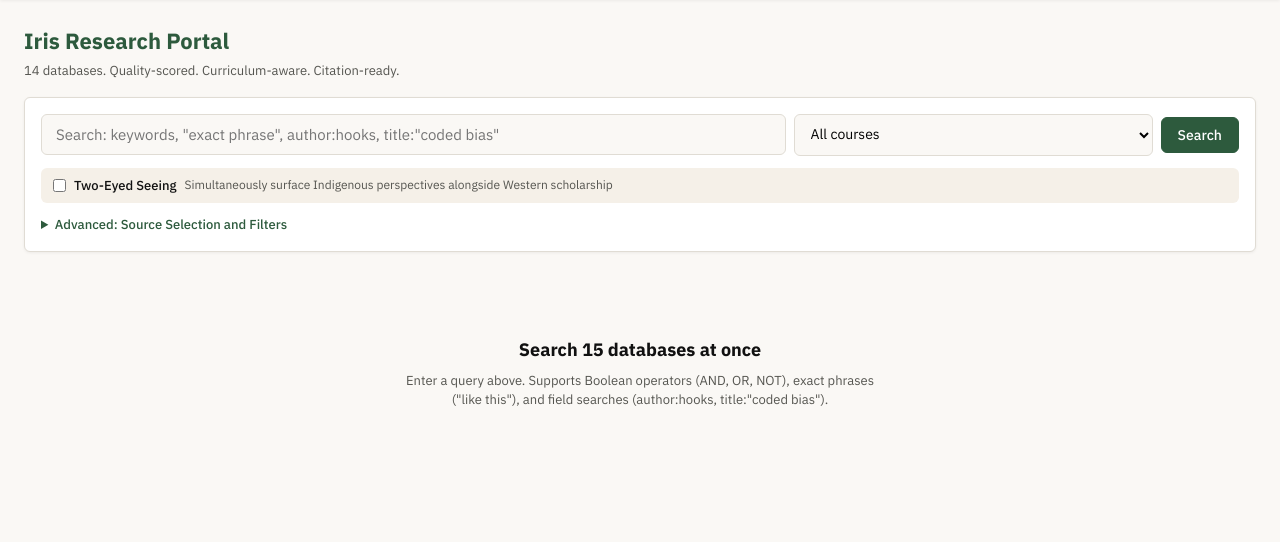
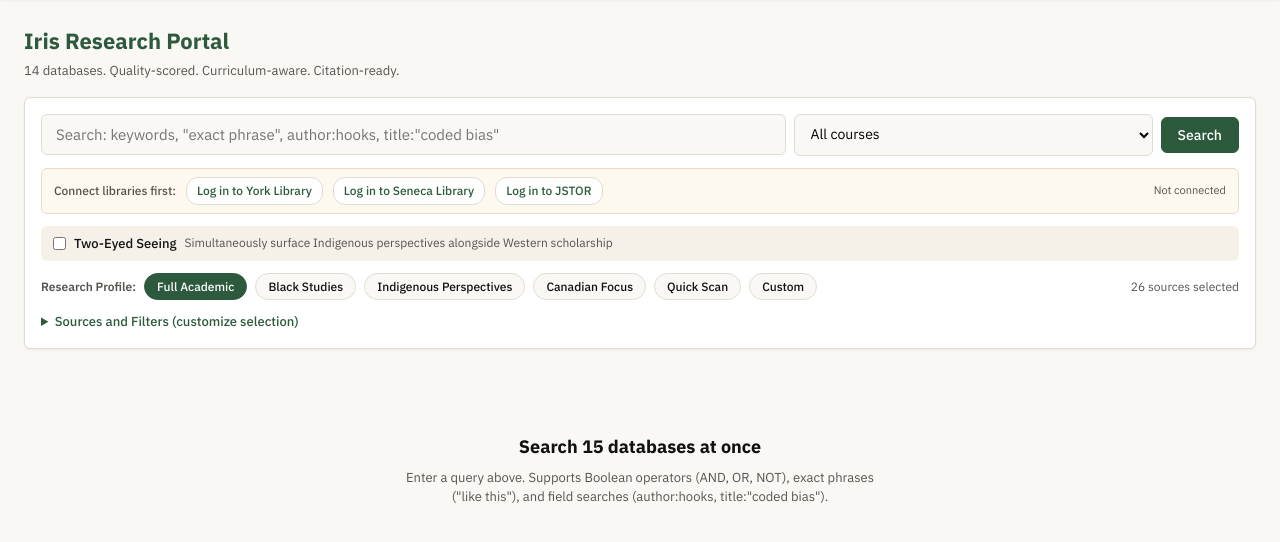
Before and after one commit to rpeart73/ImageLibrary, a Flask app: page /research in a window 1280 px wide. Shown: the part 57-599 px from the top of the page. Run offline with Flask 3, Linux system fonts and the light colour scheme; data that the repository does not hold is empty; some libraries are stand-ins or nearby versions.

Commit message:
Research profiles, 26 sources, Zotero push, library auth bar
This is a research intelligence, not a search page.

Research Profiles (one-click source presets):
- Full Academic: all 14 API + 8 key external
- Black Studies: API + BlackPast, Schomburg, AODL, BEC, Project MUSE
- Indigenous Perspectives: API + iPortal, FNIGC, IsumaTV, OurDigitalWorld
- Canadian Focus: API + LAC, StatsCan, Canadiana, Archives of Ontario
- Quick Scan: OpenAlex + Semantic Scholar + Google Scholar
- Custom: user picks

26 total sources (14 API inline + 12 external in new tabs):
- York institutional: York Library (ProQuest, EBSCO, SAGE, Wiley, etc.),
  JSTOR, ProQuest direct, EBSCOhost direct
- Seneca institutional: Seneca Library
- Black Studies: BlackPast, Schomburg, AODL, BEC, Project MUSE
- Indigenous: iPortal, FNIGC, IsumaTV, OurDigitalWorld
- Canadian: Statistics Canada, Canadiana.ca, Archives of Ontario
- Reference: Google Scholar, Britannica

Library auth bar: pre-authenticate with York, Seneca, JSTOR before
searching. Tracks connection state in sessionStorage.

Per-result actions: "Push to Zotero" (downloads .ris for single item),
"Save" (adds to reading list). No more digging through bulk export.

Select All / Clear All for source toggles. Dynamic count in heading.

Co-Authored-By: Claude Opus 4.6 (1M context) <noreply@anthropic.com>

```diff
--- a/static/css/style.css
+++ b/static/css/style.css
@@ -1351,6 +1351,64 @@ a:hover { color: var(--accent-hover); }
     min-width: 200px;
 }
 
+/* Research profiles */
+.research-profiles {
+    display: flex;
+    align-items: center;
+    gap: 8px;
+    margin-top: 12px;
+    flex-wrap: wrap;
+}
+.profile-btn {
+    font-size: 12px;
+    font-weight: 500;
+    padding: 5px 12px;
+    border: 1px solid var(--border);
+    border-radius: 16px;
+    background: var(--bg);
+    color: var(--text);
+    cursor: pointer;
+    transition: all 0.12s;
+    font-family: var(--font);
+}
+.profile-btn:hover { border-color: var(--accent); color: var(--accent); }
+.profile-btn.profile-active {
+    background: var(--accent);
+    color: white;
+    border-color: var(--accent);
+}
+
+/* Library auth bar */
+.research-auth-bar {
+    display: flex;
+    align-items: center;
+    gap: 10px;
+    margin-top: 12px;
+    padding: 8px 12px;
+    background: #fef9ef;
+    border: 1px solid #e8dcc8;
+    border-radius: var(--radius);
+    flex-wrap: wrap;
+}
+.auth-link {
+    font-size: 12px;
+    font-weight: 500;
+    padding: 4px 10px;
+    background: var(--surface);
+    border: 1px solid var(--border);
+    border-radius: 12px;
+    color: var(--accent);
+    text-decoration: none;
+    transition: all 0.12s;
+}
+.auth-link:hover { background: var(--accent-light); border-color: var(--accent); }
+.auth-link.connected { background: var(--accent-light); border-color: var(--accent); color: var(--accent); }
+.auth-status {
+    font-size: 11px;
+    color: var(--text-muted);
+    margin-left: auto;
+}
+
 /* Two-Eyed Seeing toggle */
 .two-eyed-toggle {
     display: flex;
--- a/static/js/research.js
+++ b/static/js/research.js
@@ -8,23 +8,138 @@ let allResults = [];
 let twoEyedResults = [];
 let currentSort = 'quality';
 
-// External search URL generators (databases without free APIs)
+// External search URL generators
 const EXTERNAL_URLS = {
-    // Institutional
+    // Institutional (York gives access to ProQuest, EBSCO, SAGE, Wiley, Springer, T&F, Oxford, Cambridge)
+    york_lib: q => `https://yorku.primo.exlibrisgroup.com/discovery/search?query=any,contains,${encodeURIComponent(q)}&tab=Everything&search_scope=MyInst_and_CI&vid=01OCUL_YOR:YOR_DEFAULT`,
     jstor: q => `https://www.jstor.org/action/doBasicSearch?Query=${encodeURIComponent(q)}`,
-    york_lib: q => `https://yorku.primo.exlibrisgroup.com/discovery/search?query=any,contains,${encodeURIComponent(q)}&tab=Everything&search_scope=MyInst_and_CI&vid=01OCUL_YOR:YOR_DEFAULT`,
+    york_proquest: q => `https://www.proquest.com/advanced?query=${encodeURIComponent(q)}`,
+    york_ebsco: q => `https://search.ebscohost.com/login.aspx?direct=true&bquery=${encodeURIComponent(q)}`,
     seneca_lib: q => `https://senecapolytechnic.primo.exlibrisgroup.com/discovery/search?query=any,contains,${encodeURIComponent(q)}&tab=Everything&search_scope=MyInst_and_CI&vid=01OCUL_SEN:SEN_DEFAULT`,
+    // General reference
     gscholar: q => `https://scholar.google.com/scholar?q=${encodeURIComponent(q)}`,
+    britannica: q => `https://www.britannica.com/search?query=${encodeURIComponent(q)}`,
     // Black Studies
     blackpast: q => `https://www.blackpast.org/?s=${encodeURIComponent(q)}`,
     schomburg: q => `https://digitalcollections.nypl.org/search/index?utf8=%E2%9C%93&keywords=${encodeURIComponent(q)}#/?scroll=24`,
     aodl: q => `https://www.aodl.org/search?q=${encodeURIComponent(q)}`,
     bec: q => `https://www.bac-lac.gc.ca/eng/search/Pages/record-search.aspx?DataSource=Archives&q=${encodeURIComponent(q)}`,
+    project_muse: q => `https://muse.jhu.edu/search?action=search&query=${encodeURIComponent(q)}`,
     // Indigenous
     iportal: q => `https://iportal.usask.ca/action/search/list?q=${encodeURIComponent(q)}`,
     fnigc: q => `https://fnigc.ca/?s=${encodeURIComponent(q)}`,
     isumatv: q => `https://www.isuma.tv/search/node/${encodeURIComponent(q)}`,
+    ourdigitalworld: q => `https://search.ourdigitalworld.org/search?q=${encodeURIComponent(q)}`,
+    // Canadian government
+    statscan: q => `https://www.statcan.gc.ca/en/search/search-results?q=${encodeURIComponent(q)}`,
+    canadiana: q => `https://www.canadiana.ca/search?q=${encodeURIComponent(q)}`,
+    archives_ontario: q => `https://ao.minisisinc.com/scripts/mwimain.dll/144/DESCRIPTION_WEB/WEB_DESC_SRCH?SESSIONSEARCH&exp=keyword+ct+${encodeURIComponent(q)}`,
 };
+
+// Research profiles
+const PROFILES = {
+    full: {
+        api: ['openalex','core','crossref','semantic_scholar','eric','doaj','wikimedia','wikipedia','smithsonian','loc','dpla','internet_archive','europeana','lac'],
+        ext: ['york_lib','jstor','seneca_lib','gscholar','blackpast','schomburg','bec','iportal'],
+    },
+    black: {
+        api: ['openalex','core','crossref','semantic_scholar','eric','doaj','smithsonian','loc','dpla','internet_archive','wikimedia'],
+        ext: ['york_lib','jstor','blackpast','schomburg','aodl','bec','project_muse','gscholar'],
+    },
+    indigenous: {
+        api: ['openalex','core','eric','doaj','wikimedia','loc','dpla','internet_archive','lac'],
+        ext: ['york_lib','iportal','fnigc','isumatv','ourdigitalworld','bec','gscholar','canadiana'],
+    },
+    canadian: {
+        api: ['openalex','core','crossref','eric','wikimedia','loc','dpla','internet_archive','lac'],
+        ext: ['york_lib','seneca_lib','bec','iportal','statscan','canadiana','archives_ontario','ourdigitalworld'],
+    },
+    quick: {
+        api: ['openalex','semantic_scholar'],
+        ext: ['gscholar'],
+    },
+    custom: null,
+};
+
+function setProfile(name) {
+    document.querySelectorAll('.profile-btn').forEach(b => b.classList.remove('profile-active'));
+    document.getElementById('prof-' + name).classList.add('profile-active');
+    if (name === 'custom') { updateSourceCount(); return; }
+    const profile = PROFILES[name];
+    if (!profile) return;
+    document.querySelectorAll('.src-toggle').forEach(c => c.checked = false);
+    document.querySelectorAll('.ext-toggle').forEach(c => c.checked = false);
+    profile.api.forEach(v => { const cb = document.querySelector(`.src-toggle[value="${v}"]`); if (cb) cb.checked = true; });
+    profile.ext.forEach(v => { const cb = document.querySelector(`.ext-toggle[value="${v}"]`); if (cb) cb.checked = true; });
+    updateSourceCount();
+}
+
+function onSourceChange() {
+    document.querySelectorAll('.profile-btn').forEach(b => b.classList.remove('profile-active'));
+    document.getElementById('prof-custom').classList.add('profile-active');
+    updateSourceCount();
+}
+
+function selectAllSources() {
+    document.querySelectorAll('.src-toggle, .ext-toggle').forEach(c => c.checked = true);
+    document.querySelectorAll('.profile-btn').forEach(b => b.classList.remove('profile-active'));
+    document.getElementById('prof-custom').classList.add('profile-active');
+    updateSourceCount();
+}
+
+function clearAllSources() {
+    document.querySelectorAll('.src-toggle, .ext-toggle').forEach(c => c.checked = false);
+    document.querySelectorAll('.profile-btn').forEach(b => b.classList.remove('profile-active'));
+    document.getElementById('prof-custom').classList.add('profile-active');
+    updateSourceCount();
+}
+
+// ─── Library Authentication ────────────────────────────
+
+const authState = { york: false, seneca: false, jstor: false };
+
+document.addEventListener('DOMContentLoaded', function() {
+    // Load auth state from sessionStorage
+    ['york', 'seneca', 'jstor'].forEach(lib => {
+        if (sessionStorage.getItem('auth_' + lib) === '1') {
+            authState[lib] = true;
+            markConnected(lib);
+        }
+    });
+
+    // Track clicks on auth links
+    document.querySelectorAll('.auth-link').forEach(link => {
+        link.addEventListener('click', function() {
+            const lib = this.id.replace('auth-', '');
+            setTimeout(() => {
+                authState[lib] = true;
+                sessionStorage.setItem('auth_' + lib, '1');
+                markConnected(lib);
+                updateAuthStatus();
+            }, 500);
+        });
+    });
+    updateAuthStatus();
+});
+
+function markConnected(lib) {
+    const el = document.getElementById('auth-' + lib);
+    if (el) {
+        el.classList.add('connected');
+        el.textContent = el.textContent.replace('Log in to', '').trim() + ' (connected)';
+    }
+}
+
+function updateAuthStatus() {
+    const connected = Object.values(authState).filter(Boolean).length;
+    const total = Object.keys(authState).length;
+    const el = document.getElementById('auth-status');
+    if (el) {
+        if (connected === 0) el.textContent = 'Not connected';
+        else if (connected === total) el.textContent = 'All libraries connected';
+        else el.textContent = connected + '/' + total + ' connected';
+    }
+}
 
 // ─── Source Count ──────────────────────────────────────
 
@@ -241,6 +356,8 @@ function renderCard(r, isTwoEyed) {
                 ${r.url ? '<a href="' + r.url + '" target="_blank" class="research-link">Full text</a>' : ''}
                 ${r.doi ? '<a href="https://doi.org/' + r.doi + '" target="_blank" class="research-link">DOI</a>' : ''}
                 ${r.pdf_url ? '<a href="' + r.pdf_url + '" target="_blank" class="research-link">PDF</a>' : ''}
+                <a href="#" class="research-link" style="color:var(--accent);font-weight:600" onclick="pushToZotero(${r._idx}); return false;">Push to Zotero</a>
+                <a href="#" class="research-link" onclick="addOneToReadingList(${r._idx}); return false;">Save</a>
             </div>
         </div>
     </div>`;
@@ -357,6 +474,41 @@ function exportSelected(format) {
         a.click();
     }))
     .catch(err => alert('Export failed: ' + err.message));
+}
+
+// ─── Push to Zotero (single item RIS download) ────────
+
+function pushToZotero(idx) {
+    const r = getAllResults().find(x => x._idx === idx);
+    if (!r) return;
+    fetch('/api/research-export', {
+        method: 'POST',
+        headers: {'Content-Type': 'application/json'},
+        body: JSON.stringify({format: 'ris', results: [r]}),
+    })
+    .then(resp => resp.blob().then(blob => {
+        const a = document.createElement('a');
+        a.href = URL.createObjectURL(blob);
+        const safe = (r.title || 'source').replace(/[^a-zA-Z0-9]/g, '_').substring(0, 40);
+        a.download = safe + '.ris';
+        a.click();
+    }));
+}
+
+function addOneToReadingList(idx) {
+    const r = getAllResults().find(x => x._idx === idx);
+    if (!r) return;
+    fetch('/api/reading-list', {
+        method: 'POST',
+        headers: {'Content-Type': 'application/json'},
+        body: JSON.stringify(r),
+    })
+    .then(resp => {
+        if (resp.status === 201) {
+            const card = document.querySelector(`[data-idx="${idx}"]`);
+            if (card) card.style.borderLeftColor = 'var(--accent)';
+        }
+    });
 }
 
 // ─── Reading List ──────────────────────────────────────
--- a/templates/research.html
+++ b/templates/research.html
@@ -24,68 +24,110 @@
                 <button type="submit" class="btn btn-primary">Search</button>
             </div>
 
+            <div class="research-auth-bar" id="auth-bar">
+                <span style="font-size:12px;font-weight:500;color:var(--text-muted)">Connect libraries first:</span>
+                <a class="auth-link" href="https://yorku.primo.exlibrisgroup.com/discovery/account?vid=01OCUL_YOR:YOR_DEFAULT&section=overview" target="_blank" id="auth-york">Log in to York Library</a>
+                <a class="auth-link" href="https://senecapolytechnic.primo.exlibrisgroup.com/discovery/account?vid=01OCUL_SEN:SEN_DEFAULT&section=overview" target="_blank" id="auth-seneca">Log in to Seneca Library</a>
+                <a class="auth-link" href="https://www.jstor.org/action/showLogin" target="_blank" id="auth-jstor">Log in to JSTOR</a>
+                <span class="auth-status" id="auth-status">Not connected</span>
+            </div>
+
             <label class="two-eyed-toggle">
                 <input type="checkbox" id="two-eyed-toggle">
                 <span class="two-eyed-label">Two-Eyed Seeing</span>
                 <span class="two-eyed-desc">Simultaneously surface Indigenous perspectives alongside Western scholarship</span>
             </label>
 
+            <!-- Research Profiles -->
+            <div class="research-profiles">
+                <span style="font-size:12px;font-weight:600;color:var(--text-muted)">Research Profile:</span>
+                <button type="button" class="profile-btn profile-active" onclick="setProfile('full')" id="prof-full">Full Academic</button>
+                <button type="button" class="profile-btn" onclick="setProfile('black')" id="prof-black">Black Studies</button>
+                <button type="button" class="profile-btn" onclick="setProfile('indigenous')" id="prof-indigenous">Indigenous Perspectives</button>
+                <button type="button" class="profile-btn" onclick="setProfile('canadian')" id="prof-canadian">Canadian Focus</button>
+                <button type="button" class="profile-btn" onclick="setProfile('quick')" id="prof-quick">Quick Scan</button>
+                <button type="button" class="profile-btn" onclick="setProfile('custom')" id="prof-custom">Custom</button>
+                <span style="font-size:12px;color:var(--text-muted);margin-left:auto" id="source-count-label">26 sources selected</span>
+            </div>
+
             <details class="research-advanced">
-                <summary>Advanced: Source Selection and Filters</summary>
+                <summary>Sources and Filters (customize selection)</summary>
                 <div style="display:flex;gap:8px;margin:10px 0 4px">
-                    <button type="button" class="btn btn-secondary" style="font-size:11px;padding:4px 10px" onclick="document.querySelectorAll('.src-toggle').forEach(c=>c.checked=true);updateSourceCount()">Select All</button>
-                    <button type="button" class="btn btn-secondary" style="font-size:11px;padding:4px 10px" onclick="document.querySelectorAll('.src-toggle').forEach(c=>c.checked=false);updateSourceCount()">Clear All</button>
-                    <span style="font-size:12px;color:var(--text-muted);align-self:center;margin-left:8px" id="source-count-label">15 sources selected</span>
+                    <button type="button" class="btn btn-secondary" style="font-size:11px;padding:4px 10px" onclick="selectAllSources()">Select All</button>
+                    <button type="button" class="btn btn-secondary" style="font-size:11px;padding:4px 10px" onclick="clearAllSources()">Clear All</button>
                 </div>
                 <div class="research-advanced-grid">
                     <div class="research-adv-field">
-                        <label>Academic Databases (API search)</label>
+                        <label>Open Access (API search, results inline)</label>
                         <div class="research-source-toggles">
-                            <label><input type="checkbox" class="src-toggle" value="openalex" checked onchange="updateSourceCount()"> OpenAlex</label>
-                            <label><input type="checkbox" class="src-toggle" value="core" checked onchange="updateSourceCount()"> CORE</label>
-                            <label><input type="checkbox" class="src-toggle" value="crossref" checked onchange="updateSourceCount()"> CrossRef</label>
-                            <label><input type="checkbox" class="src-toggle" value="semantic_scholar" checked onchange="updateSourceCount()"> Semantic Scholar</label>
-                            <label><input type="checkbox" class="src-toggle" value="eric" checked onchange="updateSourceCount()"> ERIC</label>
-                            <label><input type="checkbox" class="src-toggle" value="doaj" checked onchange="updateSourceCount()"> DOAJ</label>
+                            <label><input type="checkbox" class="src-toggle" value="openalex" checked onchange="onSourceChange()"> OpenAlex (250M+ works)</label>
+                            <label><input type="checkbox" class="src-toggle" value="core" checked onchange="onSourceChange()"> CORE (200M+ OA articles)</label>
+                            <label><input type="checkbox" class="src-toggle" value="crossref" checked onchange="onSourceChange()"> CrossRef (DOI metadata)</label>
+                            <label><input type="checkbox" class="src-toggle" value="semantic_scholar" checked onchange="onSourceChange()"> Semantic Scholar</label>
+                            <label><input type="checkbox" class="src-toggle" value="eric" checked onchange="onSourceChange()"> ERIC (education)</label>
+                            <label><input type="checkbox" class="src-toggle" value="doaj" checked onchange="onSourceChange()"> DOAJ (OA journals)</label>
                         </div>
                     </div>
                     <div class="research-adv-field">
-                        <label>Image and Media Sources (API search)</label>
+                        <label>Images, Media, and Archives (API search, results inline)</label>
                         <div class="research-source-toggles">
-                            <label><input type="checkbox" class="src-toggle" value="wikimedia" checked onchange="updateSourceCount()"> Wikimedia</label>
-                            <label><input type="checkbox" class="src-toggle" value="wikipedia" checked onchange="updateSourceCount()"> Wikipedia</label>
-                            <label><input type="checkbox" class="src-toggle" value="smithsonian" checked onchange="updateSourceCount()"> Smithsonian</label>
-                            <label><input type="checkbox" class="src-toggle" value="loc" checked onchange="updateSourceCount()"> Library of Congress</label>
-                            <label><input type="checkbox" class="src-toggle" value="dpla" checked onchange="updateSourceCount()"> DPLA</label>
-                            <label><input type="checkbox" class="src-toggle" value="internet_archive" checked onchange="updateSourceCount()"> Internet Archive</label>
-                            <label><input type="checkbox" class="src-toggle" value="europeana" checked onchange="updateSourceCount()"> Europeana</label>
-                            <label><input type="checkbox" class="src-toggle" value="lac" checked onchange="updateSourceCount()"> Library and Archives Canada</label>
+                            <label><input type="checkbox" class="src-toggle" value="wikimedia" checked onchange="onSourceChange()"> Wikimedia Commons</label>
+                            <label><input type="checkbox" class="src-toggle" value="wikipedia" checked onchange="onSourceChange()"> Wikipedia</label>
+                            <label><input type="checkbox" class="src-toggle" value="smithsonian" checked onchange="onSourceChange()"> Smithsonian NMAAHC</label>
+                            <label><input type="checkbox" class="src-toggle" value="loc" checked onchange="onSourceChange()"> Library of Congress</label>
+                            <label><input type="checkbox" class="src-toggle" value="dpla" checked onchange="onSourceChange()"> DPLA</label>
+                            <label><input type="checkbox" class="src-toggle" value="internet_archive" checked onchange="onSourceChange()"> Internet Archive</label>
+                            <label><input type="checkbox" class="src-toggle" value="europeana" checked onchange="onSourceChange()"> Europeana</label>
+                            <label><input type="checkbox" class="src-toggle" value="lac" checked onchange="onSourceChange()"> Library and Archives Canada</label>
                         </div>
                     </div>
                     <div class="research-adv-field">
-                        <label>Institutional Libraries (opens with your credentials)</label>
+                        <label>York Institutional Access (opens in new tab, includes ProQuest, EBSCO, SAGE, Wiley, Springer, T&F, Oxford, Cambridge)</label>
                         <div class="research-source-toggles">
-                            <label><input type="checkbox" class="ext-toggle" value="jstor" checked onchange="updateSourceCount()"> JSTOR</label>
-                            <label><input type="checkbox" class="ext-toggle" value="york_lib" onchange="updateSourceCount()"> York University Library</label>
-                            <label><input type="checkbox" class="ext-toggle" value="seneca_lib" onchange="updateSourceCount()"> Seneca Library</label>
-                            <label><input type="checkbox" class="ext-toggle" value="gscholar" onchange="updateSourceCount()"> Google Scholar</label>
+                            <label><input type="checkbox" class="ext-toggle" value="york_lib" checked onchange="onSourceChange()"> York Library (all databases)</label>
+                            <label><input type="checkbox" class="ext-toggle" value="jstor" checked onchange="onSourceChange()"> JSTOR</label>
+                            <label><input type="checkbox" class="ext-toggle" value="york_proquest" onchange="onSourceChange()"> ProQuest (via York)</label>
+                            <label><input type="checkbox" class="ext-toggle" value="york_ebsco" onchange="onSourceChange()"> EBSCOhost (via York)</label>
+                        </div>
+                    </div>
+                    <div class="research-adv-field">
+                        <label>Seneca Institutional Access</label>
+                        <div class="research-source-toggles">
+                            <label><input type="checkbox" class="ext-toggle" value="seneca_lib" checked onchange="onSourceChange()"> Seneca Library (all databases)</label>
+                        </div>
+                    </div>
+                    <div class="research-adv-field">
+                        <label>General Reference</label>
+                        <div class="research-source-toggles">
+                            <label><input type="checkbox" class="ext-toggle" value="gscholar" checked onchange="onSourceChange()"> Google Scholar</label>
+                            <label><input type="checkbox" class="ext-toggle" value="britannica" onchange="onSourceChange()"> Britannica</label>
                         </div>
                     </div>
                     <div class="research-adv-field">
                         <label>Black Studies Collections</label>
                         <div class="research-source-toggles">
-                            <label><input type="checkbox" class="ext-toggle" value="blackpast" onchange="updateSourceCount()"> BlackPast.org</label>
-                            <label><input type="checkbox" class="ext-toggle" value="schomburg" onchange="updateSourceCount()"> Schomburg (NYPL)</label>
-                            <label><input type="checkbox" class="ext-toggle" value="aodl" onchange="updateSourceCount()"> African Digital Library</label>
-                            <label><input type="checkbox" class="ext-toggle" value="bec" onchange="updateSourceCount()"> Black Experience in Canada</label>
+                            <label><input type="checkbox" class="ext-toggle" value="blackpast" checked onchange="onSourceChange()"> BlackPast.org</label>
+                            <label><input type="checkbox" class="ext-toggle" value="schomburg" checked onchange="onSourceChange()"> Schomburg Center (NYPL)</label>
+                            <label><input type="checkbox" class="ext-toggle" value="aodl" onchange="onSourceChange()"> African Online Digital Library</label>
+                            <label><input type="checkbox" class="ext-toggle" value="bec" checked onchange="onSourceChange()"> Black Experience in Canada</label>
+                            <label><input type="checkbox" class="ext-toggle" value="project_muse" onchange="onSourceChange()"> Project MUSE (humanities)</label>
                         </div>
                     </div>
                     <div class="research-adv-field">
                         <label>Indigenous Knowledge</label>
                         <div class="research-source-toggles">
-                            <label><input type="checkbox" class="ext-toggle" value="iportal" onchange="updateSourceCount()"> iPortal (Indigenous Studies)</label>
-                            <label><input type="checkbox" class="ext-toggle" value="fnigc" onchange="updateSourceCount()"> FNIGC (First Nations)</label>
-                            <label><input type="checkbox" class="ext-toggle" value="isumatv" onchange="updateSourceCount()"> IsumaTV (Inuit Media)</label>
+                            <label><input type="checkbox" class="ext-toggle" value="iportal" checked onchange="onSourceChange()"> iPortal (Indigenous Studies)</label>
+                            <label><input type="checkbox" class="ext-toggle" value="fnigc" onchange="onSourceChange()"> FNIGC (First Nations)</label>
+                            <label><input type="checkbox" class="ext-toggle" value="isumatv" onchange="onSourceChange()"> IsumaTV (Inuit media)</label>
+                            <label><input type="checkbox" class="ext-toggle" value="ourdigitalworld" onchange="onSourceChange()"> OurDigitalWorld (Ontario)</label>
+                        </div>
+                    </div>
+                    <div class="research-adv-field">
+                        <label>Canadian Government and Archives</label>
+                        <div class="research-source-toggles">
+                            <label><input type="checkbox" class="ext-toggle" value="statscan" onchange="onSourceChange()"> Statistics Canada</label>
+                            <label><input type="checkbox" class="ext-toggle" value="canadiana" onchange="onSourceChange()"> Canadiana.ca</label>
+                            <label><input type="checkbox" class="ext-toggle" value="archives_ontario" onchange="onSourceChange()"> Archives of Ontario</label>
                         </div>
                     </div>
                 </div>
```
